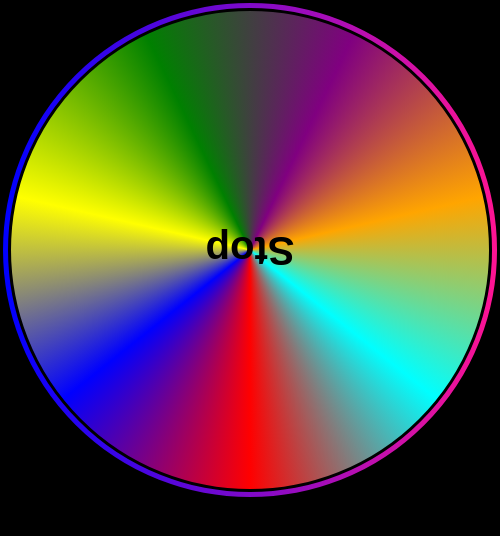
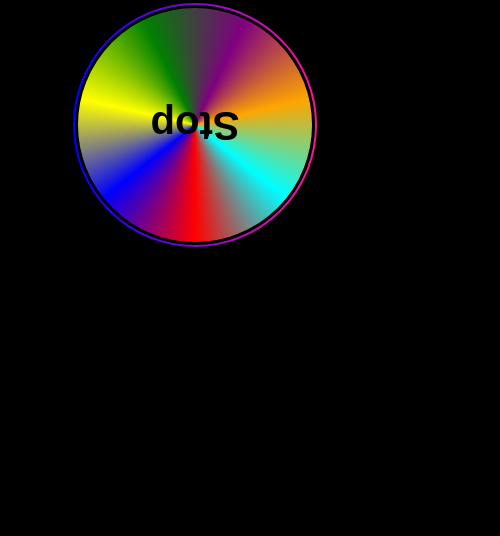
Before and after one commit to ioriiienk/3rd-animation, a plain HTML site: page index.html in a window 390 px wide. Shown: the whole page, 500 px wide, since content can reach past the window. Drawn offline with Linux system fonts and the light colour scheme.

Commit message:
Update styles2.css

```diff
--- a/styles2.css
+++ b/styles2.css
@@ -22,6 +22,7 @@ body	{
 	display: flex;
 	align-items: center;
 	animation: cercle 10s infinite linear;
+	transition: 3s;
 }
 
 @keyframes	cercle{
@@ -56,3 +57,10 @@ a	{
 	text-decoration: none;
 	color: black;
 }
+
+@media screen and (max-width: 500px){
+	.cercle	{
+		width: 250px;
+		height: 250px;
+	}
+}
```
